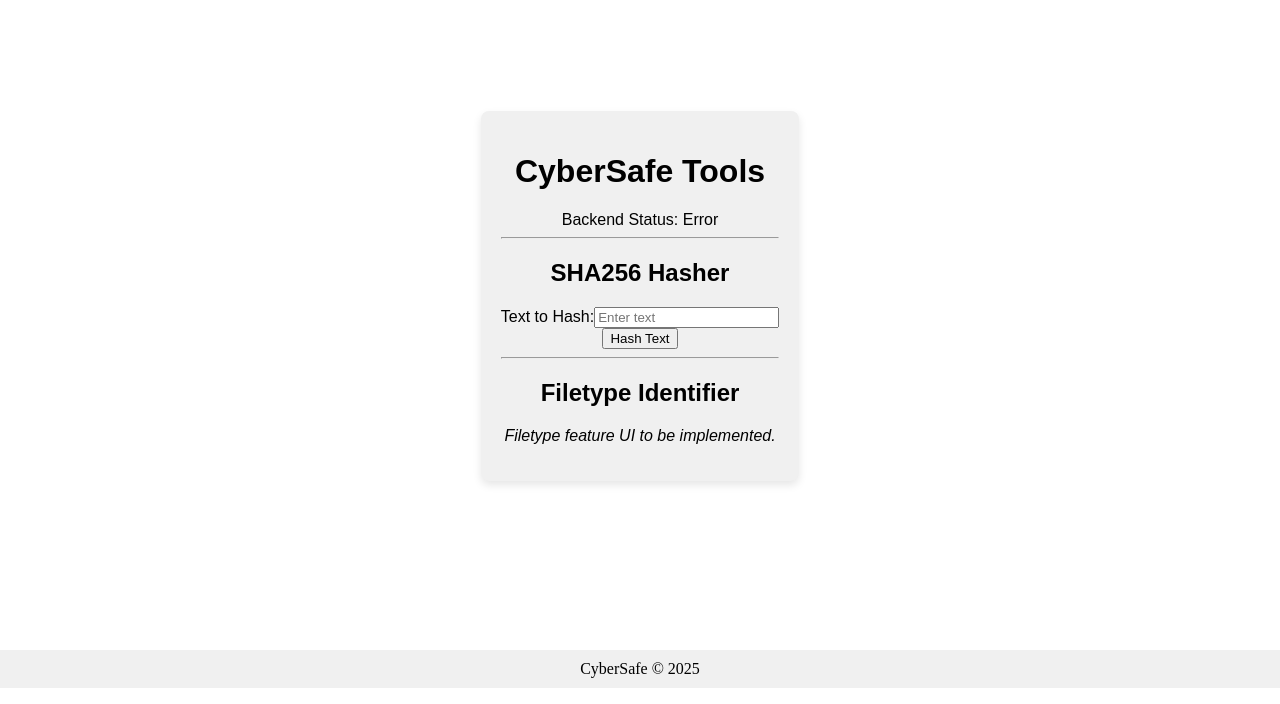
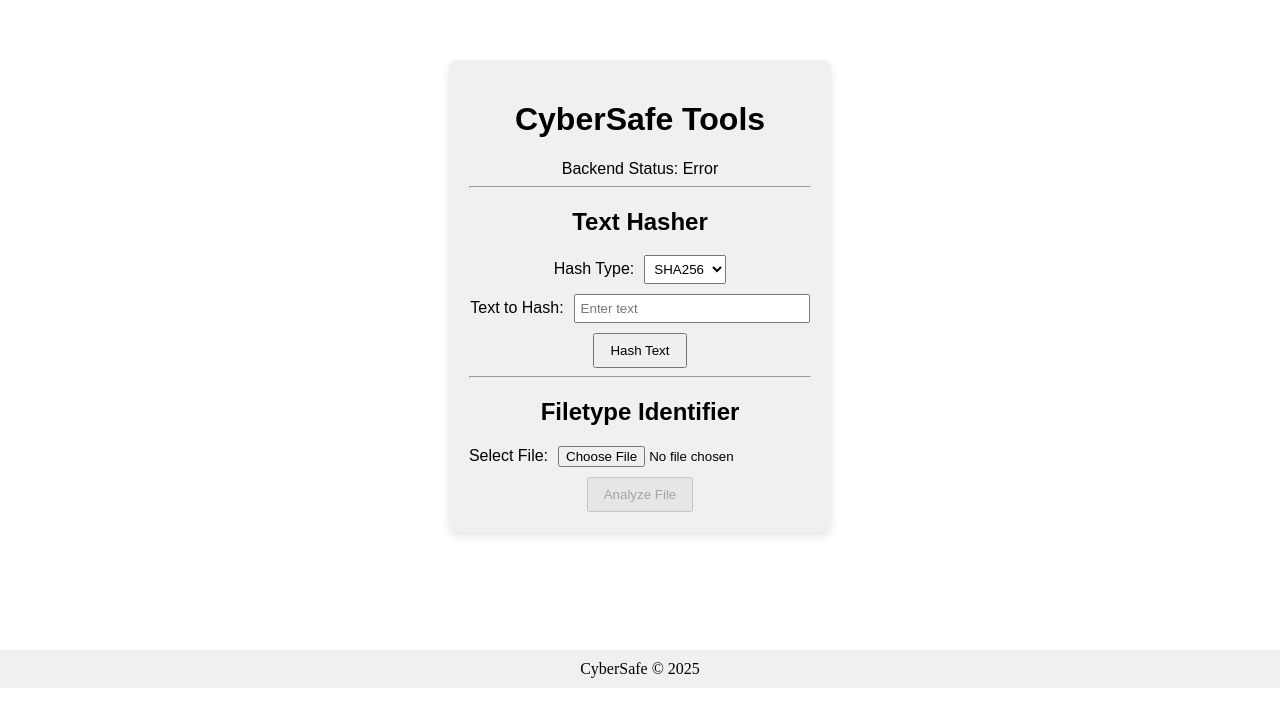
Before and after one commit to danielscos/CyberSafe, a React (Vite) app in the folder frontend/: page / in a window 1280 px wide. Shown: the part 112-816 px from the top of the page. Built offline with nearby package versions, Linux system fonts and the light colour scheme.

Commit message:
feat: implement text hashing and filetype analysis features in App component

```diff
--- a/frontend/src/App.jsx
+++ b/frontend/src/App.jsx
@@ -3,11 +3,25 @@ import styles from "./App.module.css"; // Import CSS module
 
 function App() {
   const [backendStatus, setBackendStatus] = useState("");
+  // Text Hashing State
   const [textToHash, setTextToHash] = useState("");
   const [hashedText, setHashedText] = useState("");
   const [hashError, setHashError] = useState("");
+  const [selectedHashType, setSelectedHashType] = useState("sha256");
 
-  // Fetch backend status
+  // Filetype Feature State
+  const [selectedFile, setSelectedFile] = useState(null);
+  const [fileInfo, setFileInfo] = useState(null); // To store { filename, mime_type, file_type, description }
+  const [fileTypeError, setFileTypeError] = useState("");
+
+
+  const hashTypes = [
+    { value: "md5", label: "MD5" },
+    { value: "sha1", label: "SHA1" },
+    { value: "sha256", label: "SHA256" },
+    { value: "sha512", label: "SHA512" },
+  ];
+
   useEffect(() => {
     const fetchBackendStatus = async () => {
       try {
@@ -34,19 +48,9 @@ function App() {
       return;
     }
     try {
-      // Encode the text to be used in a URL query parameter
       const encodedText = encodeURIComponent(textToHash);
-      // Construct the URL with the query parameter
-      const url = `http://localhost:8000/hash_sha256?text=${encodedText}`;
-
-      const response = await fetch(url, { // Changed to GET, URL includes query param
-        method: "GET", // Explicitly GET, though it's the default
-        headers: {
-          // No 'Content-Type' needed for GET with query params
-        },
-        // No 'body' for GET requests
-      });
-
+      const url = `http://localhost:8000/hash_${selectedHashType}?text=${encodedText}`;
+      const response = await fetch(url, { method: "GET" });
       if (!response.ok) {
         const errorData = await response.json().catch(() => ({ detail: "Hashing failed with status: " + response.status }));
         throw new Error(errorData.detail || `HTTP error! status: ${response.status}`);
@@ -59,8 +63,50 @@ function App() {
     }
   };
 
-  // You would add similar handlers for filetype features
-  // For example, a function to handle file upload and send it to a /filetype/identify endpoint
+  const handleFileChange = (event) => {
+    setFileInfo(null); // Clear previous file info
+    setFileTypeError(""); // Clear previous error
+    if (event.target.files && event.target.files[0]) {
+      setSelectedFile(event.target.files[0]);
+    } else {
+      setSelectedFile(null);
+    }
+  };
+
+  const handleFileTypeSubmit = async (e) => {
+    e.preventDefault();
+    setFileInfo(null);
+    setFileTypeError("");
+
+    if (!selectedFile) {
+      setFileTypeError("Please select a file first.");
+      return;
+    }
+
+    const formData = new FormData();
+    formData.append("file", selectedFile); // "file" is the key expected by your FastAPI backend
+
+    try {
+      const response = await fetch("http://localhost:8000/filetype", {
+        method: "POST",
+        body: formData,
+        // Note: 'Content-Type' header is automatically set to 'multipart/form-data' by the browser
+        // when using FormData with fetch, so you don't usually need to set it manually.
+      });
+
+      if (!response.ok) {
+        const errorData = await response.json().catch(() => ({ detail: "File analysis failed with status: " + response.status }));
+        throw new Error(errorData.detail || `HTTP error! status: ${response.status}`);
+      }
+
+      const jsonData = await response.json();
+      setFileInfo(jsonData);
+    } catch (error) {
+      console.error("Error analyzing file:", error);
+      setFileTypeError(error.message || "Failed to analyze file.");
+    }
+  };
+
 
   return (
     <div className={styles.container}>
@@ -70,32 +116,70 @@ function App() {
 
         <hr />
 
-        <h2>SHA256 Hasher</h2>
+        <h2>Text Hasher</h2>
         <form onSubmit={handleHashSubmit}>
           <div>
-            <label htmlFor="textToHash">Text to Hash:</label>
+            <label htmlFor="hashType" style={{ marginRight: '10px' }}>Hash Type:</label>
+            <select
+              id="hashType"
+              value={selectedHashType}
+              onChange={(e) => setSelectedHashType(e.target.value)}
+              style={{ marginBottom: '10px', padding: '5px' }}
+            >
+              {hashTypes.map((type) => (
+                <option key={type.value} value={type.value}>
+                  {type.label}
+                </option>
+              ))}
+            </select>
+          </div>
+          <div>
+            <label htmlFor="textToHash" style={{ marginRight: '10px' }}>Text to Hash:</label>
             <input
               type="text"
               id="textToHash"
               value={textToHash}
               onChange={(e) => setTextToHash(e.target.value)}
               placeholder="Enter text"
+              style={{ marginBottom: '10px', padding: '5px', width: 'calc(100% - 120px)' }}
             />
           </div>
-          <button type="submit">Hash Text</button>
+          <button type="submit" style={{ padding: '8px 15px' }}>Hash Text</button>
         </form>
         {hashedText && (
-          <div>
-            <strong>Hashed Result:</strong> <p>{hashedText}</p>
+          <div style={{ marginTop: '15px' }}>
+            <strong>Hashed Result ({selectedHashType.toUpperCase()}):</strong>
+            <p style={{ wordBreak: 'break-all' }}>{hashedText}</p>
           </div>
         )}
-        {hashError && <div style={{ color: "red" }}>Error: {hashError}</div>}
+        {hashError && <div style={{ color: "red", marginTop: '15px' }}>Error: {hashError}</div>}
 
-        {/* Placeholder for Filetype Features */}
         <hr />
         <h2>Filetype Identifier</h2>
-        {/* Add input type="file" and a submit handler here */}
-        <p><i>Filetype feature UI to be implemented.</i></p>
+        <form onSubmit={handleFileTypeSubmit}>
+          <div>
+            <label htmlFor="fileInput" style={{ marginRight: '10px' }}>Select File:</label>
+            <input
+              type="file"
+              id="fileInput"
+              onChange={handleFileChange}
+              style={{ marginBottom: '10px' }}
+            />
+          </div>
+          <button type="submit" style={{ padding: '8px 15px' }} disabled={!selectedFile}>
+            Analyze File
+          </button>
+        </form>
+        {fileInfo && (
+          <div style={{ marginTop: '15px', textAlign: 'left', border: '1px solid #ccc', padding: '10px', borderRadius: '5px' }}>
+            <h3>File Analysis Result:</h3>
+            <p><strong>Filename:</strong> {fileInfo.filename}</p>
+            <p><strong>MIME Type:</strong> {fileInfo.mime_type}</p>
+            <p><strong>Detected File Type:</strong> {fileInfo.file_type || "N/A"}</p>
+            <p><strong>Description:</strong> {fileInfo.description}</p>
+          </div>
+        )}
+        {fileTypeError && <div style={{ color: "red", marginTop: '15px' }}>Error: {fileTypeError}</div>}
 
       </div>
       <footer className={styles.footer}>
```
